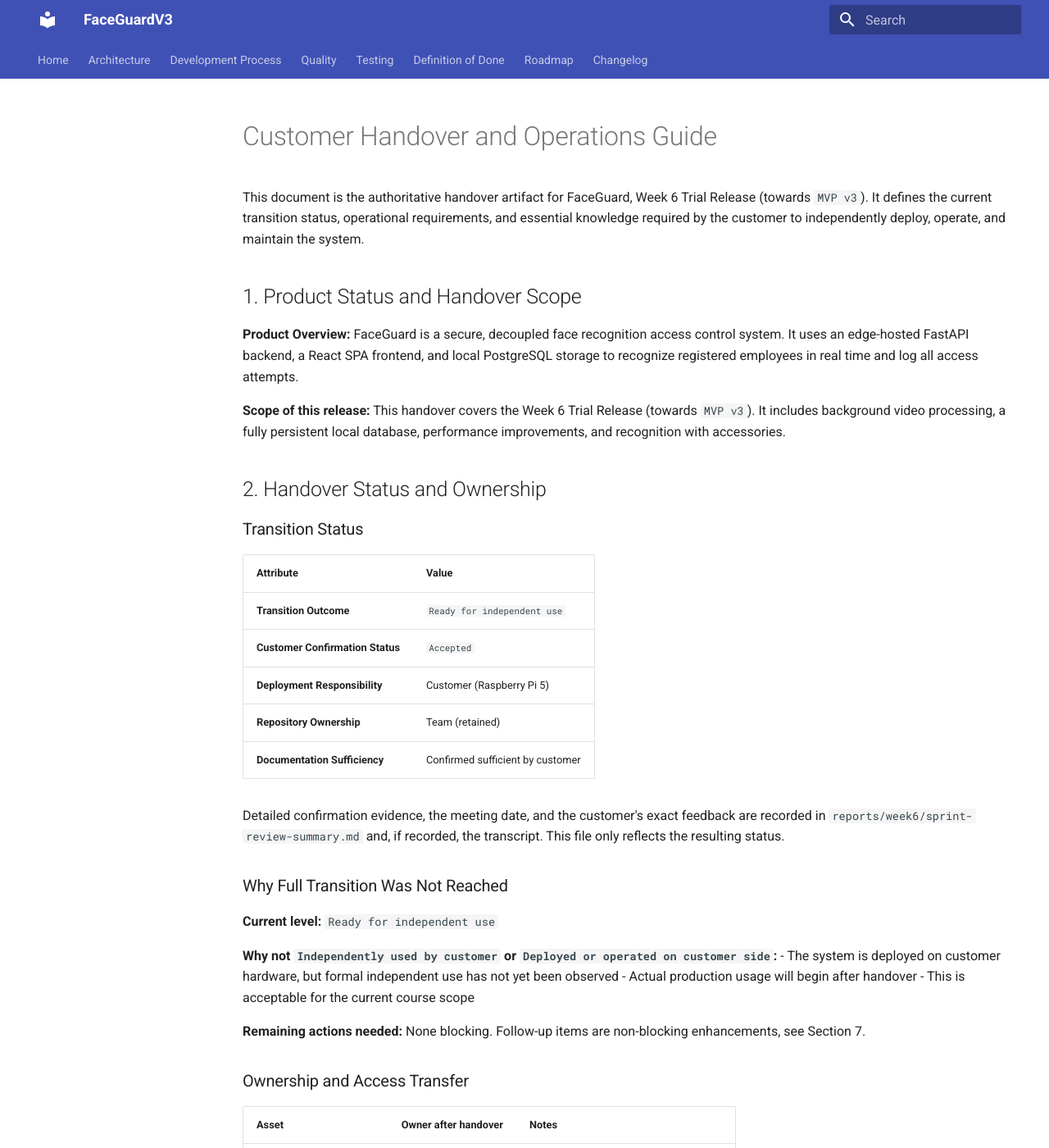
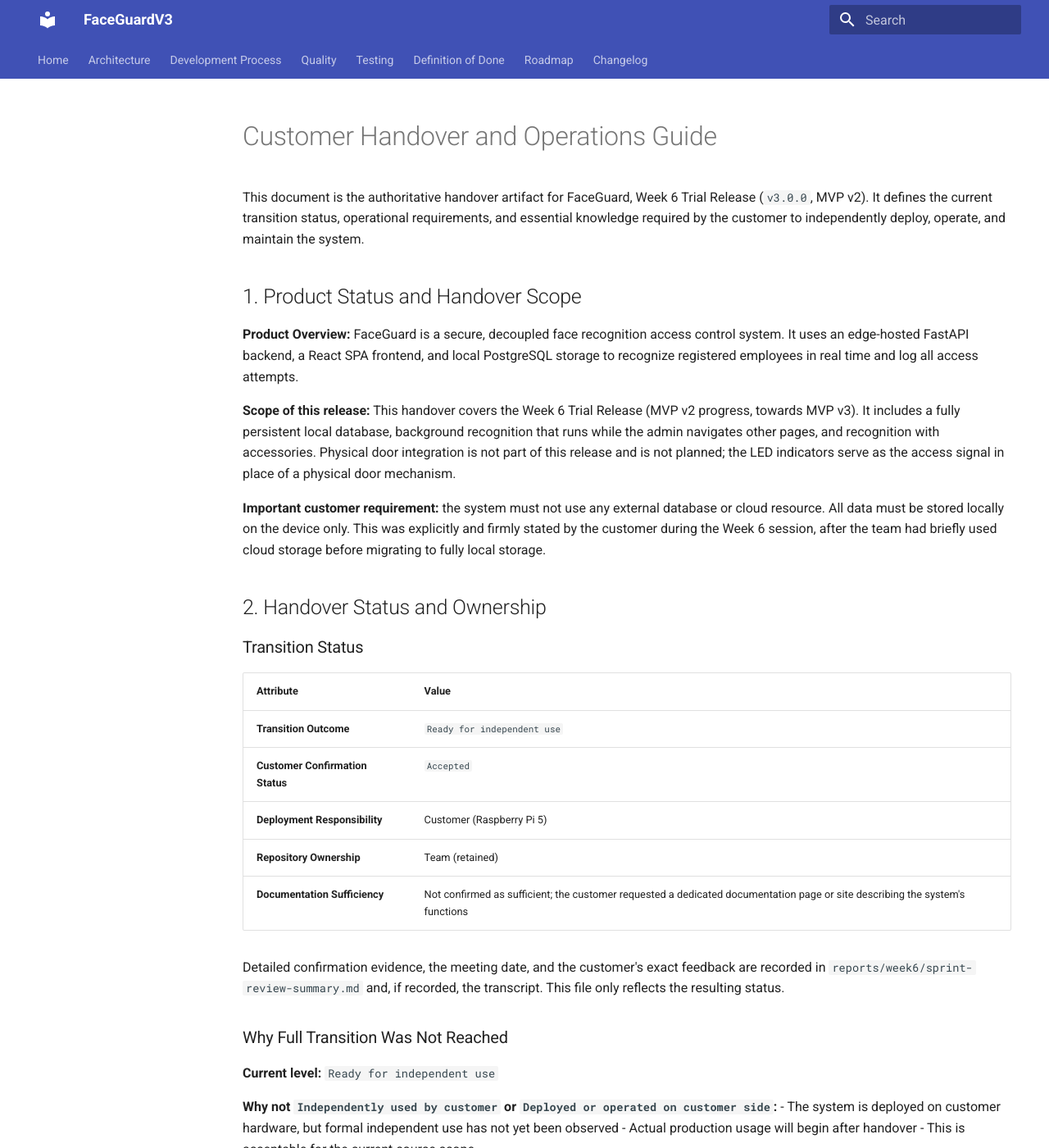
Before and after one commit to Innopolis-Robotics-Society/FaceGuardV3, an MkDocs documentation site: the page built from docs/customer-handover.md, in a window 1280 px wide and 1400 px high. Shown: the whole window at 82% size. Built offline with MkDocs 1.6.1 and Material for MkDocs 9.7.7, drawn with Linux system fonts in a browser that asks for light colours; some of the changed text lies outside the part shown.

Commit message:
Update customer-handover.md

```diff
--- a/docs/customer-handover.md
+++ b/docs/customer-handover.md
@@ -1,12 +1,14 @@
 # Customer Handover and Operations Guide
 
-This document is the authoritative handover artifact for FaceGuard, Week 6 Trial Release (towards `MVP v3`). It defines the current transition status, operational requirements, and essential knowledge required by the customer to independently deploy, operate, and maintain the system.
+This document is the authoritative handover artifact for FaceGuard, Week 6 Trial Release (`v3.0.0`, MVP v2). It defines the current transition status, operational requirements, and essential knowledge required by the customer to independently deploy, operate, and maintain the system.
 
 ## 1. Product Status and Handover Scope
 
 **Product Overview:** FaceGuard is a secure, decoupled face recognition access control system. It uses an edge-hosted FastAPI backend, a React SPA frontend, and local PostgreSQL storage to recognize registered employees in real time and log all access attempts.
 
-**Scope of this release:** This handover covers the Week 6 Trial Release (towards `MVP v3`). It includes background video processing, a fully persistent local database, performance improvements, and recognition with accessories.
+**Scope of this release:** This handover covers the Week 6 Trial Release (MVP v2 progress, towards MVP v3). It includes a fully persistent local database, background recognition that runs while the admin navigates other pages, and recognition with accessories. Physical door integration is not part of this release and is not planned; the LED indicators serve as the access signal in place of a physical door mechanism.
+
+**Important customer requirement:** the system must not use any external database or cloud resource. All data must be stored locally on the device only. This was explicitly and firmly stated by the customer during the Week 6 session, after the team had briefly used cloud storage before migrating to fully local storage.
 
 ## 2. Handover Status and Ownership
 
@@ -18,7 +20,7 @@
 | **Customer Confirmation Status** | `Accepted` |
 | **Deployment Responsibility** | Customer (Raspberry Pi 5) |
 | **Repository Ownership** | Team (retained) |
-| **Documentation Sufficiency** | Confirmed sufficient by customer |
+| **Documentation Sufficiency** | Not confirmed as sufficient; the customer requested a dedicated documentation page or site describing the system's functions |
 
 Detailed confirmation evidence, the meeting date, and the customer's exact feedback are recorded in `reports/week6/sprint-review-summary.md` and, if recorded, the transcript. This file only reflects the resulting status.
 
@@ -31,7 +33,7 @@
 - Actual production usage will begin after handover
 - This is acceptable for the current course scope
 
-**Remaining actions needed:** None blocking. Follow-up items are non-blocking enhancements, see Section 7.
+**Remaining actions needed:** None blocking for the current handover level. Follow-up items are non-blocking enhancements, see Section 7.
 
 ### Ownership and Access Transfer
 
@@ -41,7 +43,7 @@
 | Deployed product | Customer | Raspberry Pi 5, local deployment |
 | Admin credentials | Customer | Managed in `.env` file |
 | Hardware (camera, LEDs) | Customer | Pre-existing hardware |
-| Database (PostgreSQL) | Customer | Local, operated on Raspberry Pi |
+| Database (PostgreSQL) | Customer | Local only, operated on Raspberry Pi. No external or cloud database is used |
 | Documentation | Customer | Public repository and hosted docs |
 | Future support | Team | Critical fixes only, until course completion |
 
@@ -55,7 +57,7 @@
 
 - `ADMIN_LOGIN`: the login required to access the React admin panel
 - `ADMIN_PASSWORD_HASH`: a bcrypt hash of the admin password. Generate it with `python3 scripts/generate_hash.py` from the `backend/` directory, then paste the resulting hash here. Do not store the plain password anywhere.
-- `DATABASE_URL`: connection string for the local PostgreSQL instance, for example `postgresql://postgres:postgres@db:5432/faceguard`
+- `DATABASE_URL`: connection string for the local PostgreSQL instance, for example `postgresql://postgres:postgres@db:5432/faceguard`. This must point only to the local PostgreSQL container, never to an external or cloud database.
 
 Ensure the `.env` file has restricted read permissions on the Raspberry Pi so that unauthorized users cannot extract the admin credentials or password hash.
 
@@ -107,6 +109,7 @@
 1. **Access the UI:** confirm `http://localhost:3000` loads without errors.
 2. **Login:** enter the `ADMIN_LOGIN` and the password you hashed in step 3 above.
 3. **Hardware check:** register a test user and confirm the connected LEDs respond as described in Section 5.
+4. **Background recognition check:** while a recognition is running, navigate to another page in the admin panel and confirm recognition continues without interruption.
 
 ### System Recovery
 
@@ -122,7 +125,8 @@
   - Red, solid for 5 seconds: access denied, the face was not recognized
   - No LEDs lit: no one is currently in front of the camera
 - **LED feedback during employee registration:** all three LEDs (yellow, red, blue) light up together during registration and for 3 seconds afterward.
-- **Temporary access auto-expiry:** employees with temporary access are validated against their start and expiration dates. Access is automatically denied outside this window, no admin action needed.
+- **Background recognition:** recognition keeps running while the admin uses other pages in the panel; the admin does not need to stay on the recognition page.
+- **Temporary access auto-expiry:** employees with temporary access are validated against their start and expiration dates. Access is automatically denied outside this window, no admin action needed. Date and time validation to prevent past dates is a planned improvement, see Section 7.
 - **Log management:** access logs are retained in the local database. The system automatically prunes logs older than 3 days to preserve storage on the Raspberry Pi.
 
 ## 6. Documentation Entry Points
@@ -135,16 +139,19 @@
 - [System Roadmap](roadmap.md): product evolution up to `MVP v2`
 - [User Acceptance Tests](user-acceptance-tests.md): step-by-step instructions for admin panel usage
 
+A dedicated function-description documentation page was requested by the customer during the Week 6 session and is planned, see Section 7.
+
 ## 7. Remaining Actions and Known Limitations
 
 **Follow-up items (non-blocking):**
 
-- Fix occasional page freeze during recognition
-- Add form validation for temporary access dates, prevent past dates
-- Continue performance optimization for Raspberry Pi
-- Add a dedicated documentation page with function descriptions
+- Fix the occasional page freeze under load
+- Add date and time validation for temporary access, minimum value is the current date and time
+- Continue optimizing performance and stability on Raspberry Pi, particularly for the camera stream on weaker hardware
+- Add a dedicated documentation page or site describing the system's functions, explicitly requested by the customer
 
 **Known limitations and customer-side responsibilities:**
 
 - **Lighting sensitivity:** the recognition model's accuracy degrades in low lighting. The deployment area must be well lit.
 - **Thermal management:** running the system continuously on the Raspberry Pi without active cooling may cause thermal throttling.
+- **Camera stream stability:** the camera stream occasionally does not capture correctly on weaker hardware; the customer described this as a minor issue.
```
